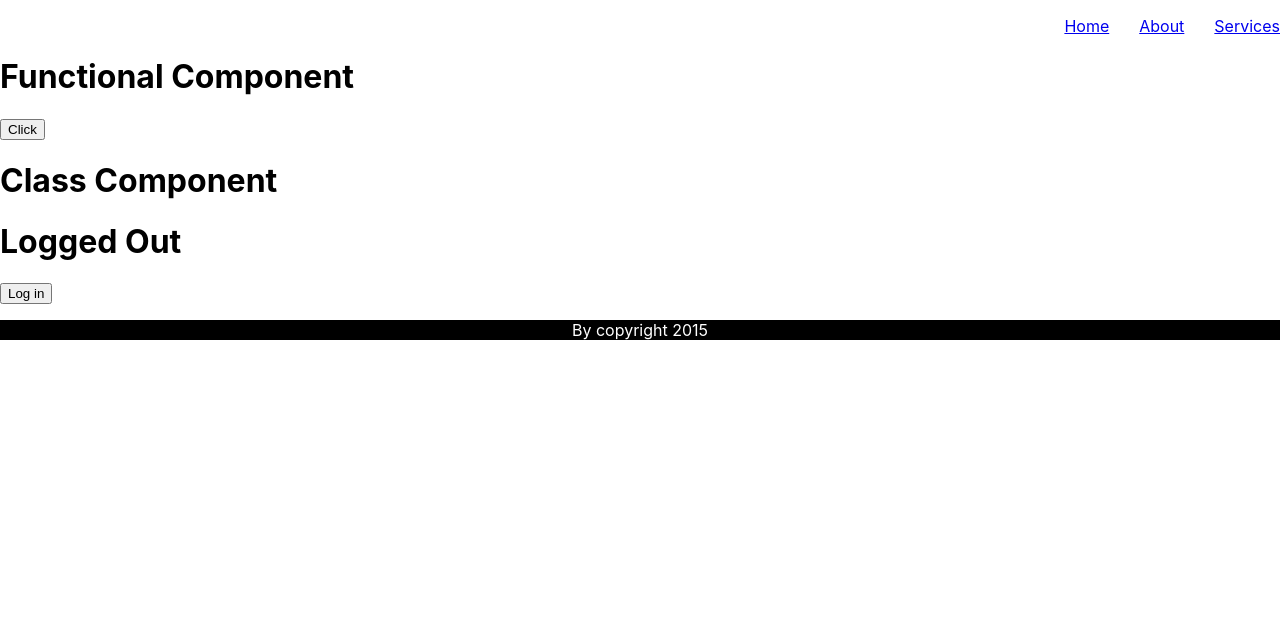
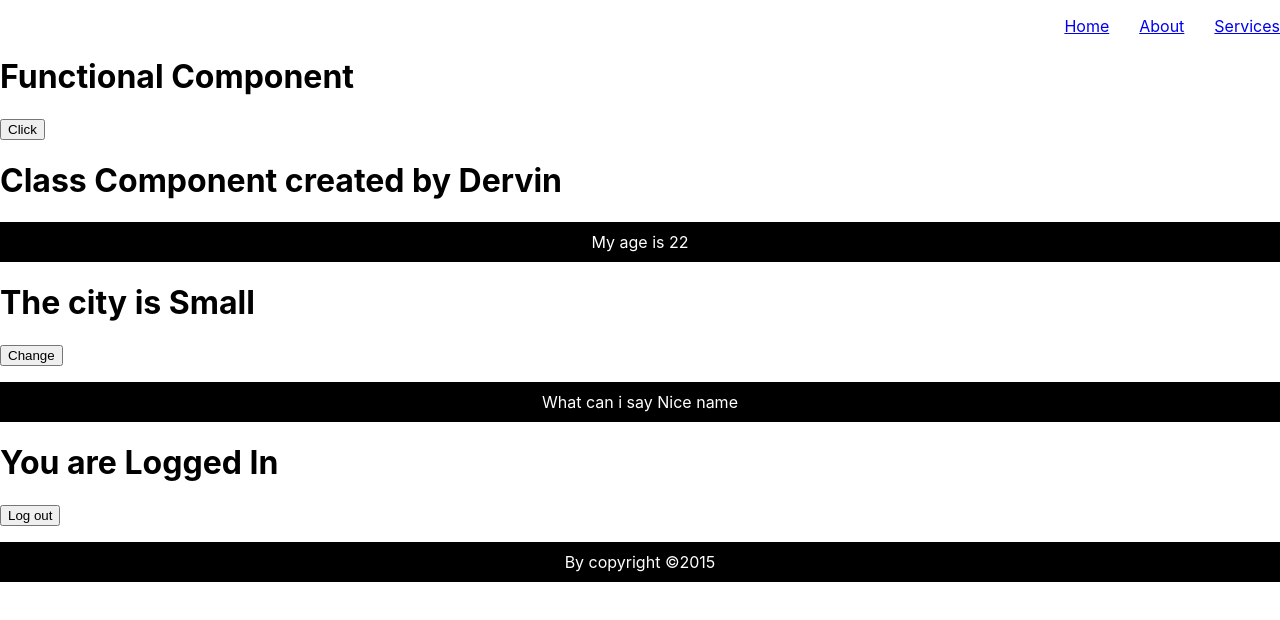
Before and after one commit to Dervin2003/react-training, a React (Create React App) app: page / in a window 1280 px wide. Shown: the top 620 px of the page. Built offline with nearby package versions, Linux system fonts and the light colour scheme.

Commit message:
Added props  and state

```diff
--- a/src/App.js
+++ b/src/App.js
@@ -5,12 +5,14 @@
 import Footer from './Footer';
 import LogIn from './LogIn';
 import LogOut from './LogOut';
+import TestComponent from './TestComponent';
+import StateTest from './StateTest';
 
 
 // const name="Java Script";
 
 function Check(){
-  let isLoggedin=false;
+  let isLoggedin=true;
   return(
     <div>
       {isLoggedin?<LogIn/>:<LogOut/> }
@@ -48,6 +50,10 @@
 
       <MyComponent/>
 
+      <TestComponent/>
+
+      <StateTest/>
+
       <Check/>
 
       <Footer/>
--- a/src/ClassComponent.jsx
+++ b/src/ClassComponent.jsx
@@ -3,7 +3,11 @@
 class ClassComponent extends Component{
     render(){
         return(
-            <h1>Class Component</h1>
+            <div>
+                <h1>Class Component created by {this.props.name}</h1>
+                <p>My age is {this.props.age}</p>
+            </div>
+
         )
     }
 }
--- a/src/FootStyle.css
+++ b/src/FootStyle.css
@@ -2,4 +2,5 @@
     text-align: center;
     background-color: black;
     color:white;
+    padding: 10px;
 }
--- a/src/Footer.jsx
+++ b/src/Footer.jsx
@@ -3,7 +3,7 @@
 function Footer(){
     return(
         <div>
-            <p>By copyright 2015</p>
+            <p>By copyright &copy;2015</p>
         </div>
     )
 }
--- a/src/LogIn.jsx
+++ b/src/LogIn.jsx
@@ -1,7 +1,7 @@
 function LogIn(){
     return(
         <>
-            <h1>Logged In</h1>
+            <h1>You are Logged In</h1>
             <button>Log out</button>
         </>
     )
--- a/src/LogOut.jsx
+++ b/src/LogOut.jsx
@@ -4,7 +4,7 @@
     render(){
         return(
             <>
-                <h1>Logged Out</h1>
+                <h1>You are Logged Out</h1>
                 <button>Log in</button>
             </>
         )
--- a/src/MyComponent.jsx
+++ b/src/MyComponent.jsx
@@ -10,7 +10,7 @@
         <div>
             <h1>Functional Component</h1>
             <MyBtn/>
-            <ClassComponent/>
+            <ClassComponent name="Dervin" age={22}/>
         </div>
     )
 }
--- /dev/null
+++ b/src/StateTest.js
@@ -0,0 +1,17 @@
+import { Component } from "react";
+
+class StateTest extends Component{
+    constructor(){
+        super();
+        this.state={
+            name:"Nice name"
+        }
+    }
+    render(){
+        return(
+            <p>What can i say {this.state.name}</p>
+        )
+    }
+}
+
+export default StateTest;
--- /dev/null
+++ b/src/TestComponent.jsx
@@ -0,0 +1,27 @@
+import { useState } from "react";
+// function TestComponent(){
+//     return(
+//         <Alternate brand="Audi"/>
+//     )
+// }
+
+// export default TestComponent;
+
+// function Alternate(props){
+//     return(
+//         <p>The brand of car is {props.brand}</p>
+//     )
+// }
+
+function TestComponent(){
+
+    const[name,setName]=useState("Small")
+    return(
+        <>
+            <h1>The city is {name}</h1>
+            <button type="button" onClick={()=>setName("Big")}>Change</button>
+        </>
+    )
+}
+
+export default TestComponent;
```
